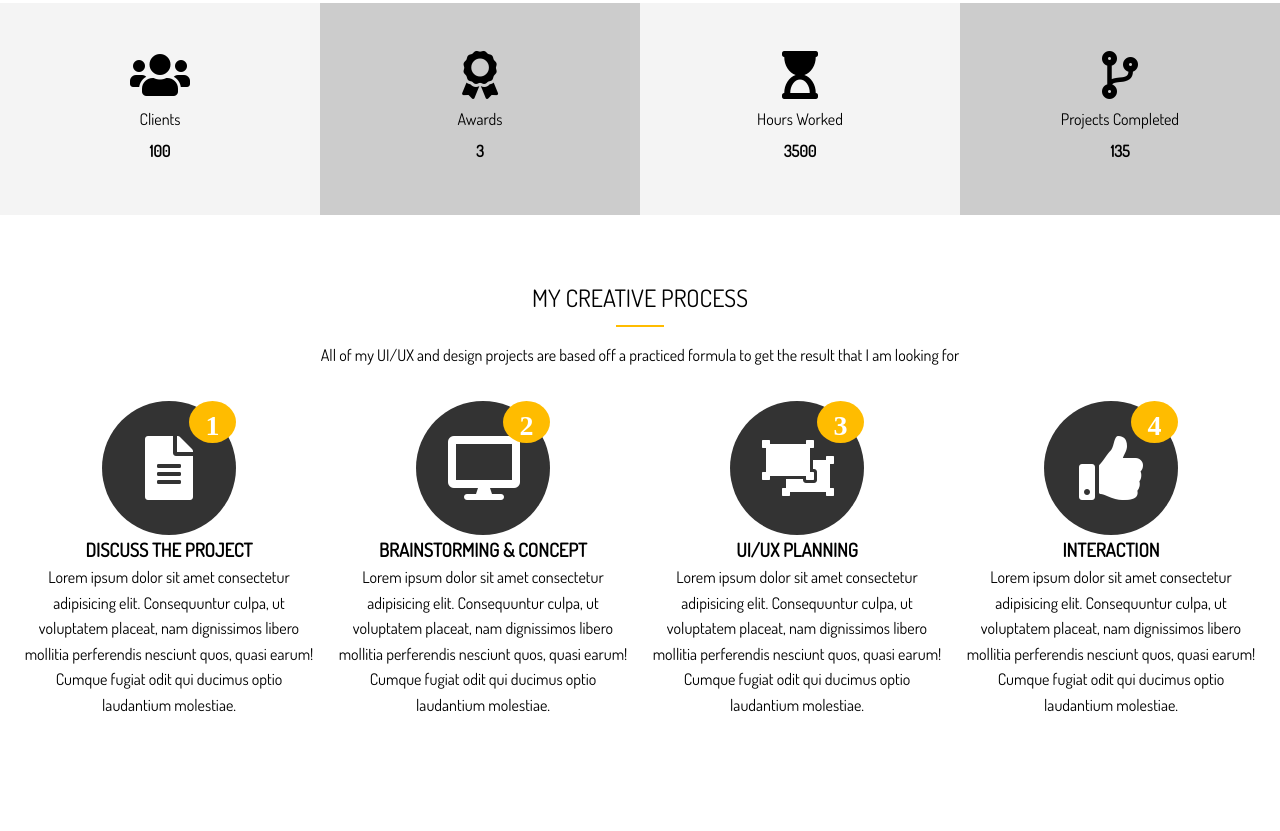
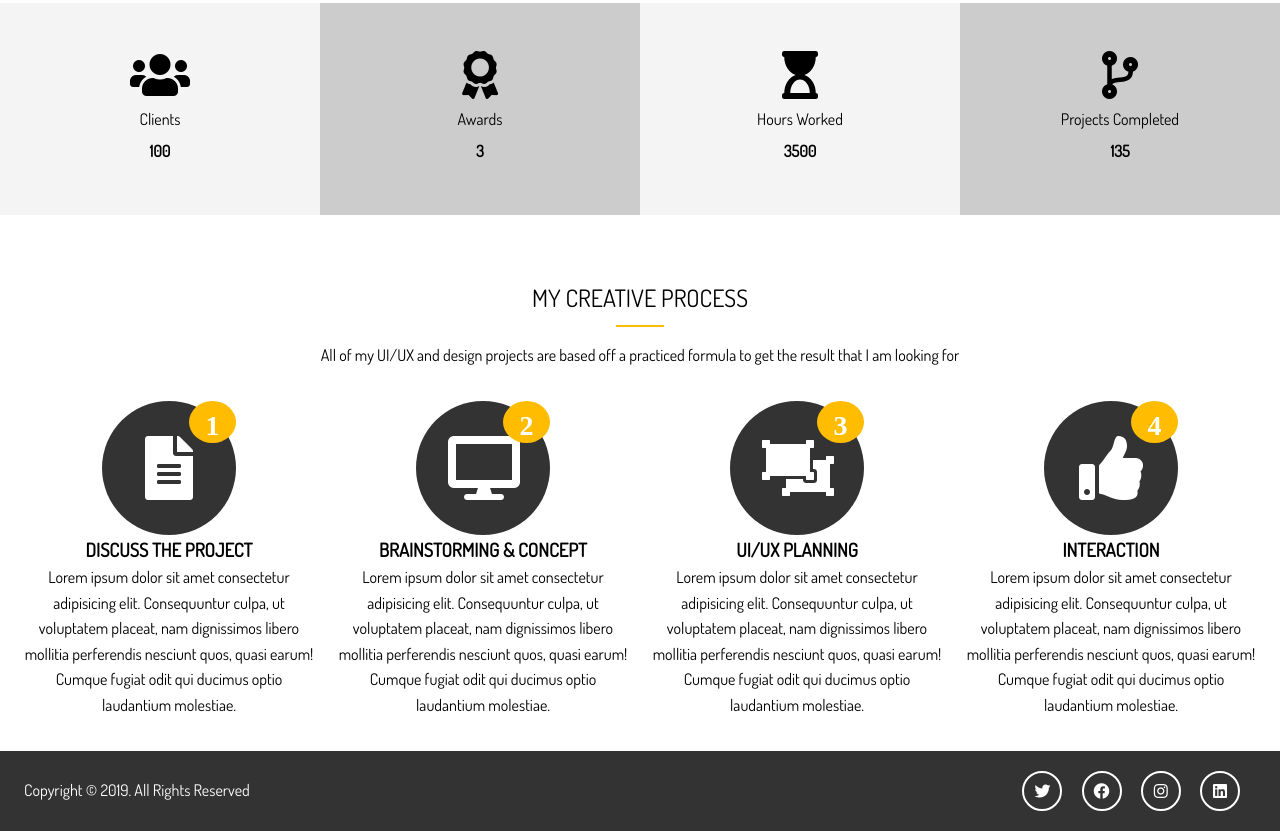
Before and after one commit to kevin-labtani/sass-portfolio-code-along, a plain HTML site: page index.html in a window 1280 px wide. Shown: the part 1176-2007 px from the top of the page. Before the commit the page ends 1927 px from the top, so only its background shows below. Drawn offline with Linux system fonts and the light colour scheme.

Commit message:
finish footer & homepage

```diff
--- a/assets/scss/_config.scss
+++ b/assets/scss/_config.scss
@@ -6,3 +6,12 @@ $light-color: #f4f4f4;
 $medium-color: #ccc;
 $dark-color: #333;
 $bg-image: url(../img/showcase.jpg);
+
+// set text color
+@function set-text-color($color) {
+  @if (lightness($color) > 50) {
+    @return #000;
+  } @else {
+    @return #fff;
+  }
+}
--- a/assets/scss/style.scss
+++ b/assets/scss/style.scss
@@ -155,6 +155,7 @@ img {
         right: 0;
         font-size: 28px;
         background: $main-color;
+        color: set-text-color($main-color);
         border-radius: 50%;
         height: 10px;
         width: 15px;
@@ -166,7 +167,7 @@ img {
       &-icon {
         border-radius: 50%;
         background: $dark-color;
-        color: white;
+        color: set-text-color($dark-color);
         padding: 2rem;
         width: 70px;
         height: 70px;
@@ -183,9 +184,39 @@ img {
 
           .process-step {
             background: $dark-color;
+            color: set-text-color($dark-color);
           }
         }
       }
     }
   }
 }
+
+// footer
+#main-footer {
+  background: $dark-color;
+  color: white;
+  height: 5rem;
+
+  .footer-content {
+    display: flex;
+    justify-content: space-between;
+    height: 5rem;
+    align-items: center;
+
+    .social .fab {
+      margin-right: 1rem;
+      border: 2px white solid;
+      border-radius: 50%;
+      height: 20px;
+      width: 20px;
+      line-height: 20px;
+      text-align: center;
+      padding: 0.5rem;
+
+      &:hover {
+        background: $main-color;
+      }
+    }
+  }
+}
--- a/index.html
+++ b/index.html
@@ -193,6 +193,19 @@
       </div>
     </section>
 
+    <!-- footer -->
+    <footer id="main-footer">
+      <div class="footer-content container">
+        <p>Copyright &copy; 2019. All Rights Reserved</p>
+        <div class="social">
+          <i class="fab fa-twitter"></i>
+          <i class="fab fa-facebook"></i>
+          <i class="fab fa-instagram"></i>
+          <i class="fab fa-linkedin"></i>
+        </div>
+      </div>
+    </footer>
+
     <!-- type effect with js -->
     <script src="./assets/js/typewriter.js"></script>
   </body>
```
Also changed, not shown: assets/css/style.css, dist/css/style.min.css, 2 other files.
